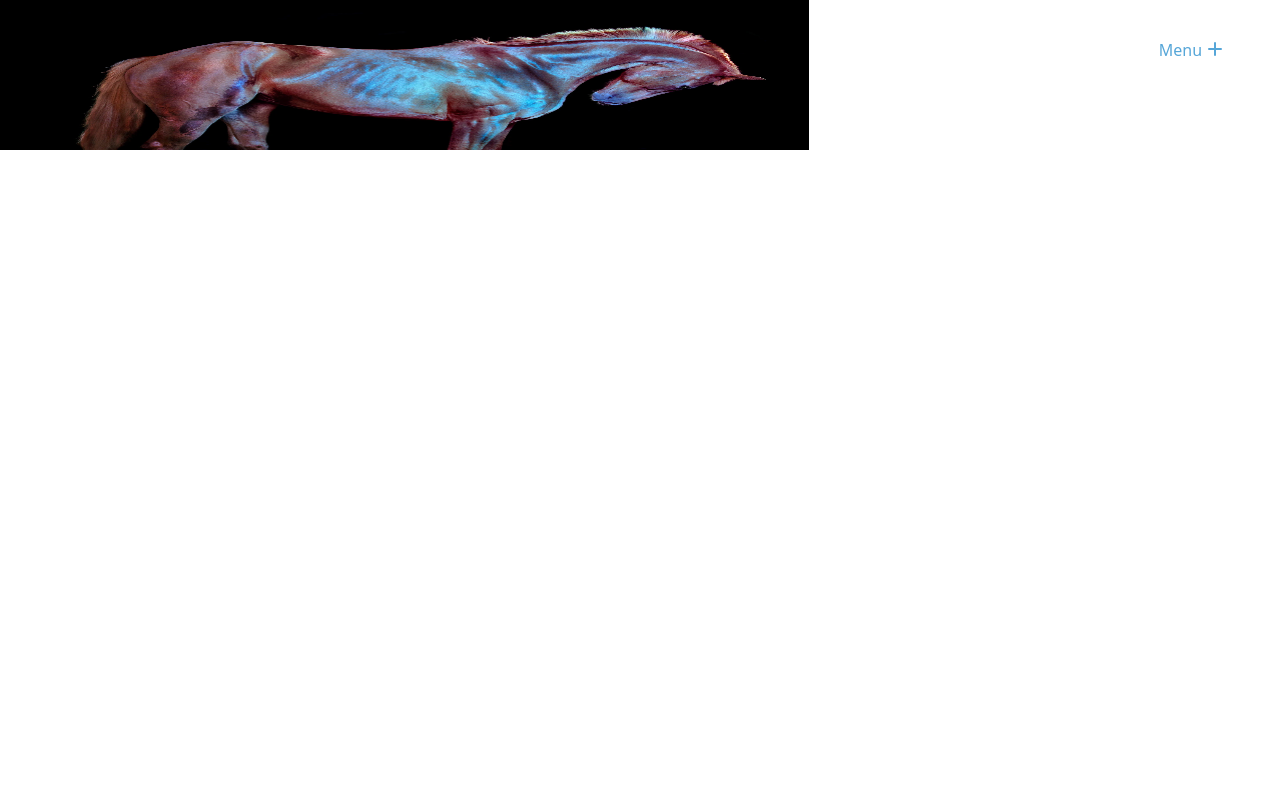
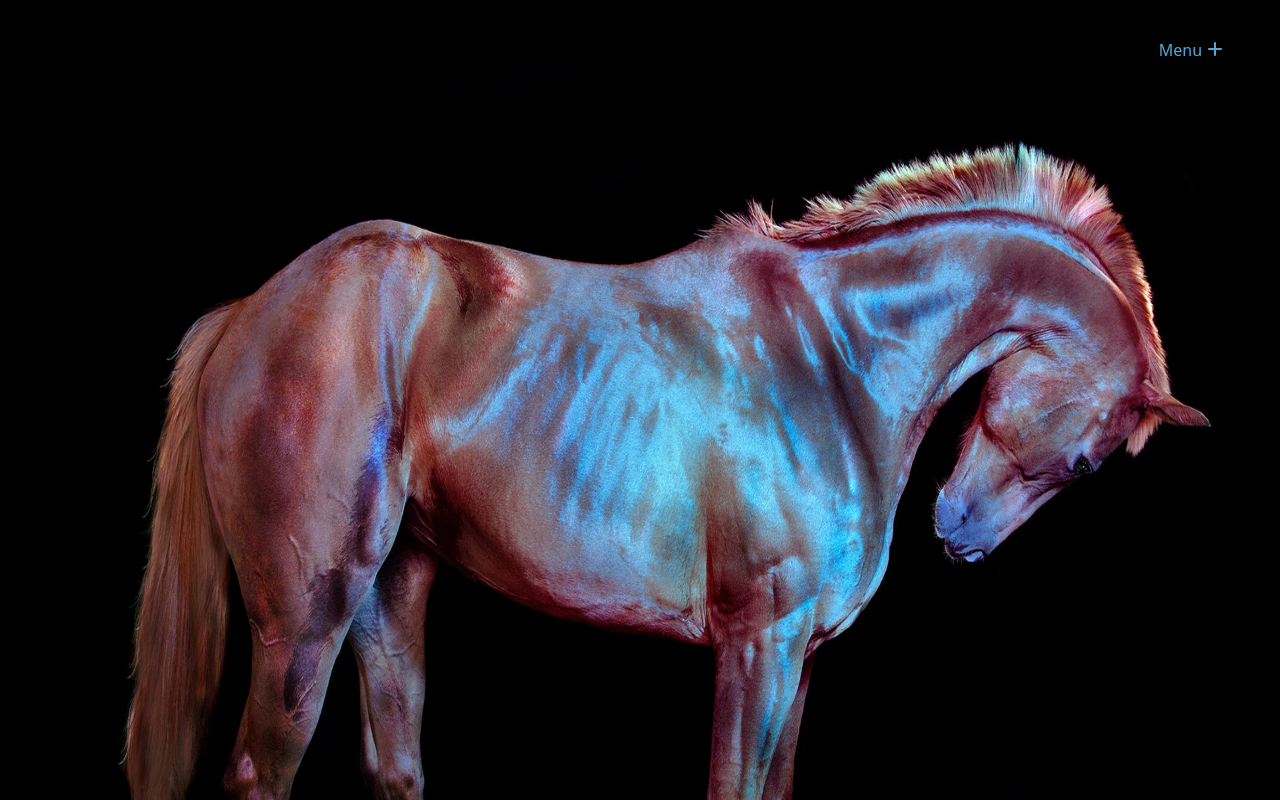
Before and after one commit to mihermanogordo/GestaltLawAndreo, a React (Vite) app: page / in a window 1280 px wide. Built offline with nearby package versions, Linux system fonts and the light colour scheme.

Commit message:
Add files via upload

```diff
--- a/src/App.jsx
+++ b/src/App.jsx
@@ -21,7 +21,7 @@ function App() {
     // QUITA el overflow-hidden del contenedor principal
     <div className="relative w-screen h-screen">
       {/* GridDistortion - fondo fijo */}
-      <div className="fixed inset-0 z-0">
+      <div className="fixed w-full h-full top-0 left-0 overflow-hidden">
         <div className="absolute inset-0 bg-blue-500" />
         <GridDistortion
           grid={25}
```
